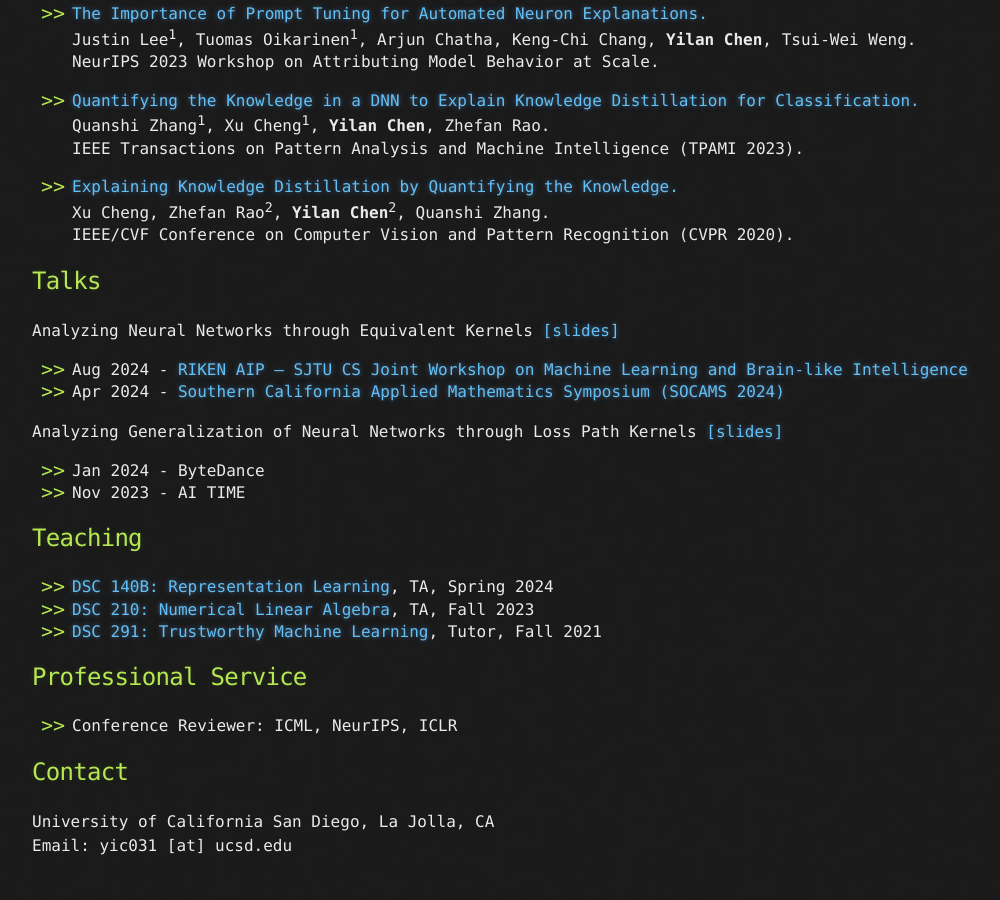
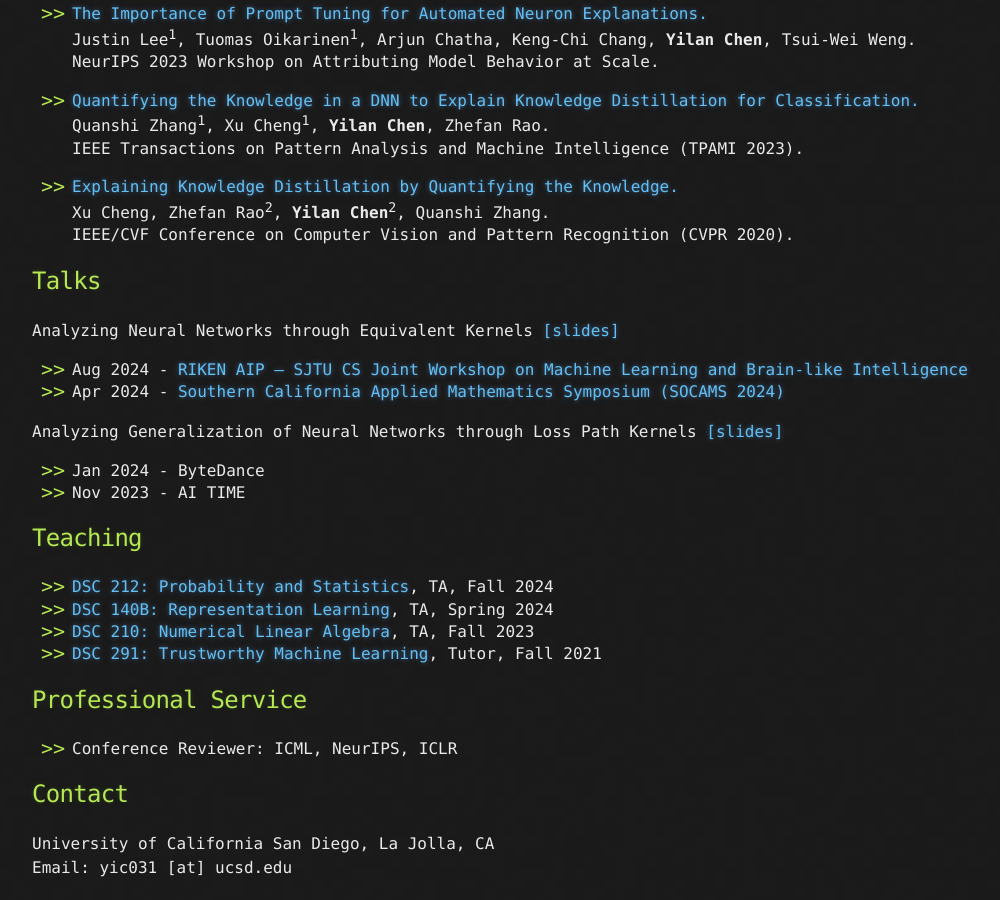
Before and after one commit to yilanchen6/yilanchen6.github.io, a Jekyll site: the page built from index.md, in a window 1280 px wide and 900 px high, scrolled down 1271 px. Shown: the whole window, without its empty margins (108-1108 px from the left). Built offline with Jekyll 4.4.1, drawn with Linux system fonts in a browser that asks for light colours; before the commit the page ends 2149 px from its top, so only the background shows below that.

Commit message:
Update index.md

```diff
--- a/index.md
+++ b/index.md
@@ -122,6 +122,7 @@ Analyzing Generalization of Neural Networks through Loss Path Kernels [[slides]]
 
 
 ## Teaching
+- [DSC 212: Probability and Statistics](https://sites.google.com/ucsd.edu/dsc212f24/home), TA, Fall 2024
 - [DSC 140B: Representation Learning](https://lilywenglab.github.io/DSC-140B-SP24/), TA, Spring 2024
 - [DSC 210: Numerical Linear Algebra](https://lilywenglab.github.io/DSC-210-fa23/), TA, Fall 2023
 - [DSC 291: Trustworthy Machine Learning](https://lilywenglab.github.io/dsc-291-sp23/), Tutor, Fall 2021
```
